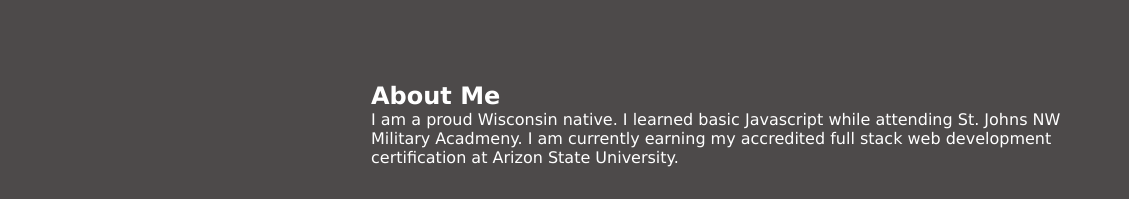
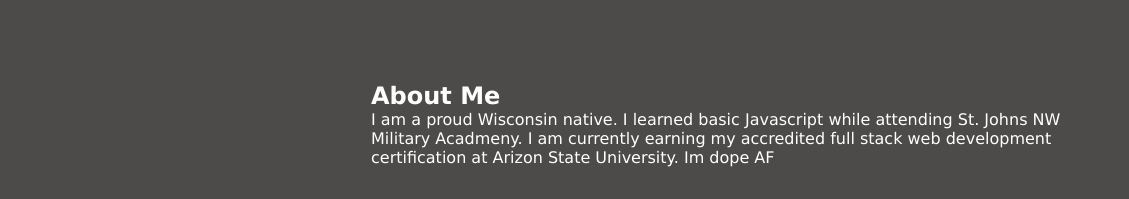
Before and after one commit to SirMac006/Jesus, a plain HTML site: page index.html in a window 1280 px wide. Shown: the part 693-892 px from the top of the page, 151-1280 px from the left. Drawn offline with Linux system fonts and the light colour scheme.

Commit message:
Update index.html

```diff
--- a/index.html
+++ b/index.html
@@ -32,7 +32,7 @@
             <section id="About-col-2">
               <h1>About Me</h1>
               <p>I am a proud Wisconsin native. I learned basic Javascript while attending St. Johns NW Military Acadmeny.
-                 I am currently earning my accredited full stack web development certification at Arizon State University. </p>
+                 I am currently earning my accredited full stack web development certification at Arizon State University. Im dope AF </p>
             </section>
         </div>
 
```
